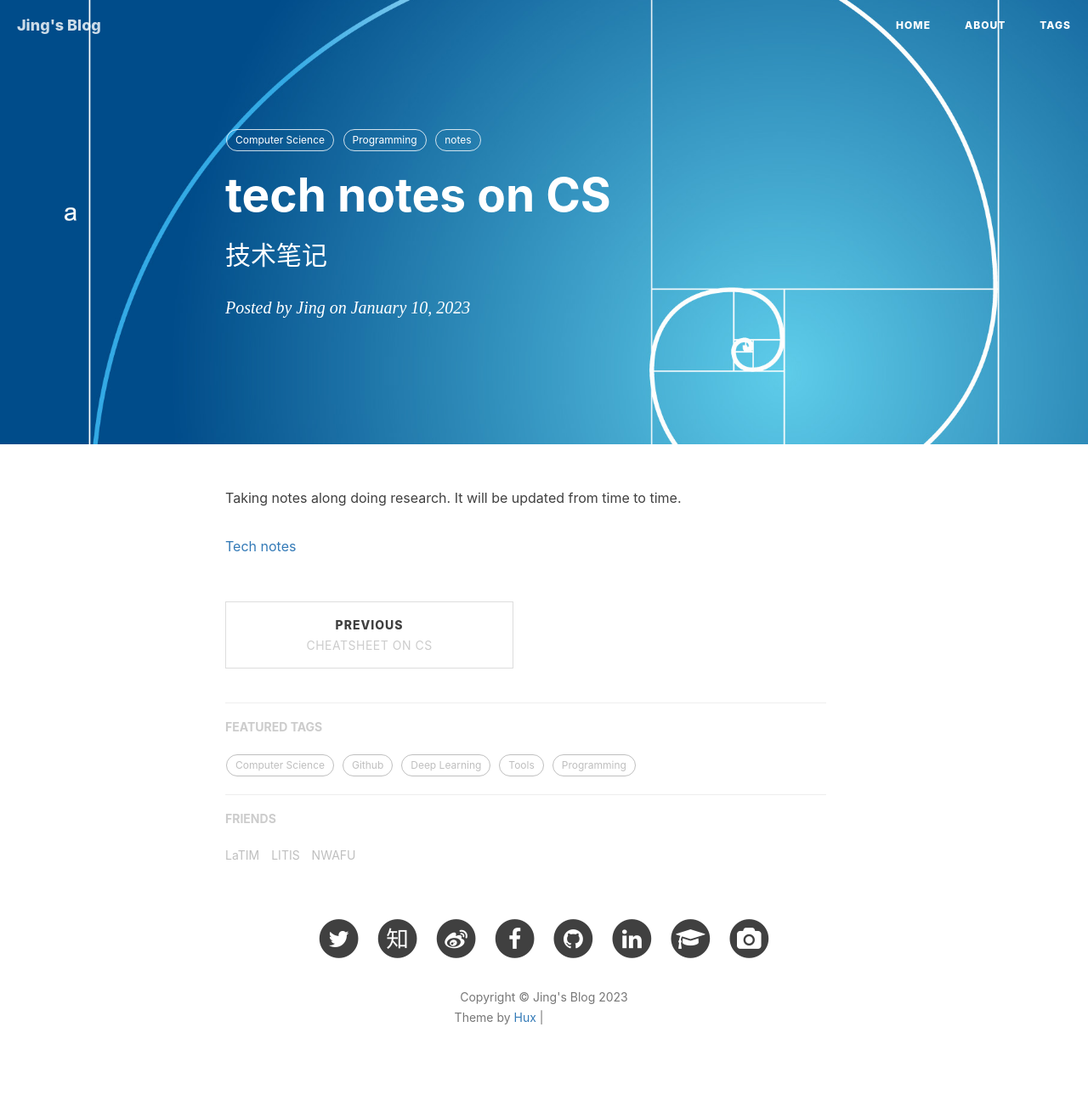
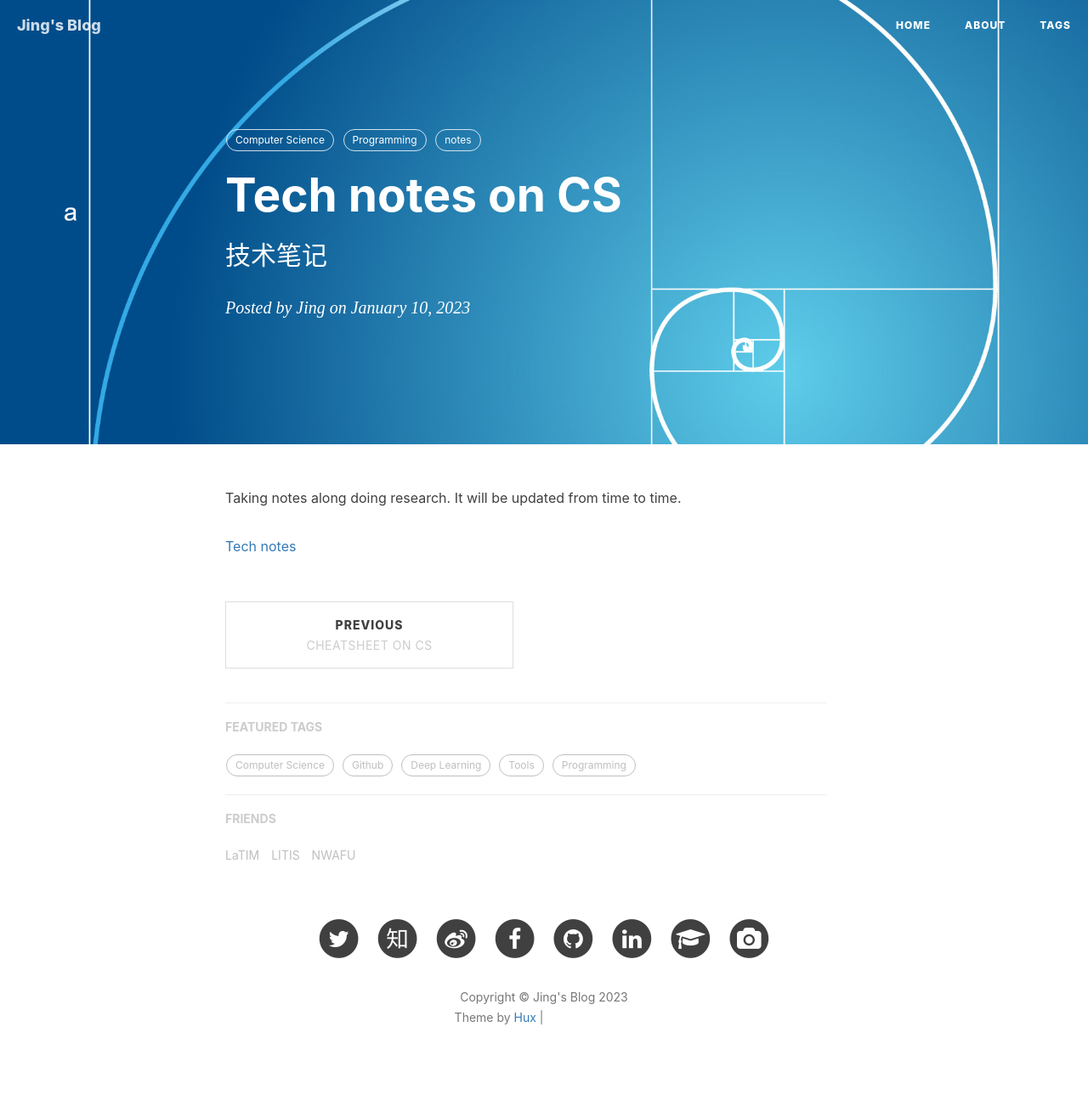
Before and after one commit to jizhang02/jizhang02.github.io, a Jekyll site: the page built from _posts/2023-01-10-technotes.markdown, in a window 1280 px wide. Shown: the whole page at 85% size. Built offline with Jekyll 4.4.1, drawn with Linux system fonts in a browser that asks for light colours; nearby versions of some CDN libraries; a script that is not in the unit is left out; comment, search, counter and statistics services are not loaded; grey boxes are pictures that could not be loaded.

```diff
--- a/_posts/2023-01-10-technotes.markdown
+++ b/_posts/2023-01-10-technotes.markdown
@@ -1,6 +1,6 @@
 ---
 layout:     post
-title:      "tech notes on CS"
+title:      "Tech notes on CS"
 subtitle:   "技术笔记"
 date:       2023-01-10
 author:     "Jing"
```
